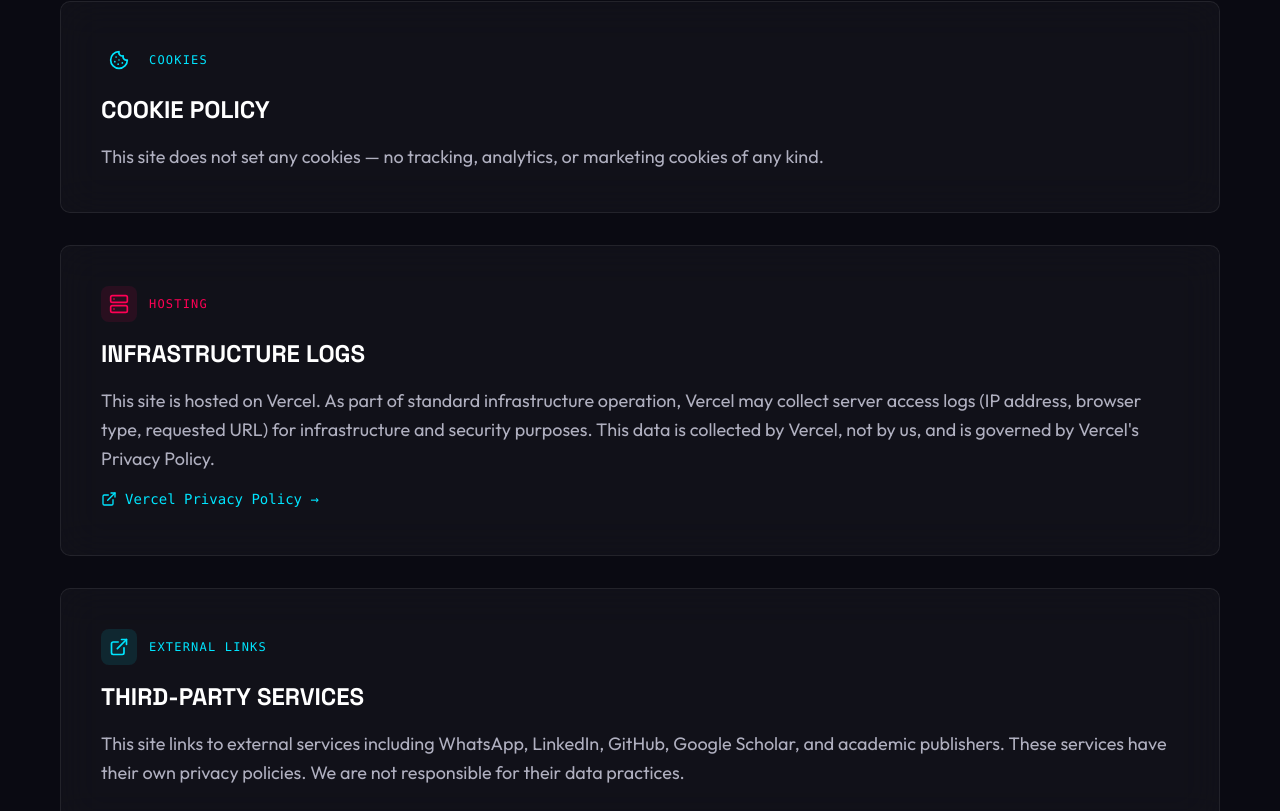
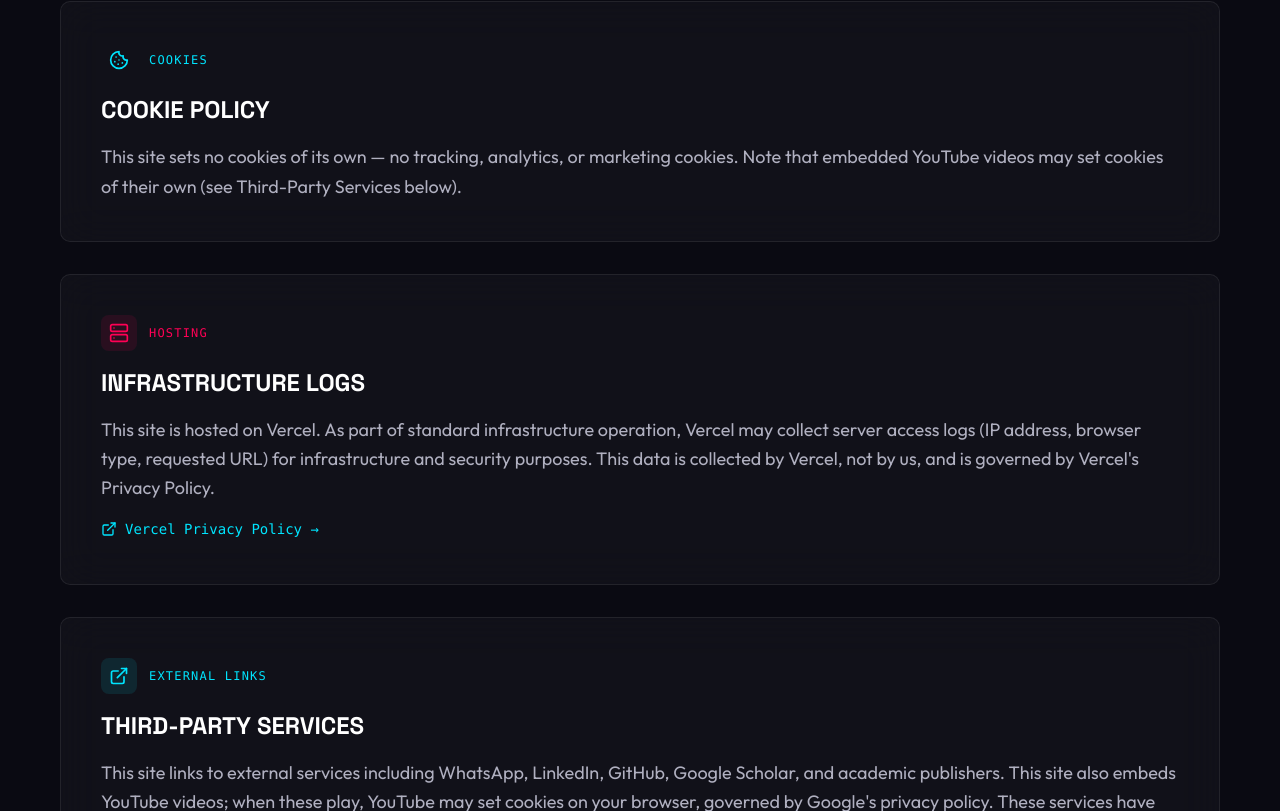
Before and after one commit to g-bd/golanbendor-portfolio, a Next.js app: page /en/privacy in a window 1280 px wide. Shown: the part 1069-1880 px from the top of the page. Built offline with nearby package versions, Linux system fonts and the light colour scheme.

Commit message:
Update privacy/accessibility statements for YouTube embeds and poster image
Note that embedded YouTube videos may set third-party cookies, and that
the ISTRC 2026 poster image lacks a text transcript.

```diff
--- a/src/data/translations.ts
+++ b/src/data/translations.ts
@@ -184,10 +184,11 @@ export const translations = {
             ],
             exceptions_label: "KNOWN LIMITATIONS",
             exceptions_title: "Partial Compliance — Noted Exceptions",
-            exceptions_text: "The following elements are decorative and convey no information. They are noted here for full transparency:",
+            exceptions_text: "The following elements have partial accessibility limitations. They are noted here for full transparency:",
             exceptions_items: [
                 "Decorative background videos (conference footage, simulation clips) do not include captions",
                 "Some animated text transitions (hero section) do not have screen-reader equivalents — the static text is always present in the DOM",
+                "The ISTRC 2026 conference poster is presented as an image; its full text content is not separately available as an accessible text transcript",
             ],
             coordinator_label: "ACCESSIBILITY COORDINATOR",
             coordinator_title: "Contact for Accessibility",
@@ -210,7 +211,7 @@ export const translations = {
             data_text: "None. This is a static portfolio website. Visiting this site does not result in any personal data being collected or stored by us.",
             cookies_label: "COOKIES",
             cookies_title: "Cookie Policy",
-            cookies_text: "This site does not set any cookies — no tracking, analytics, or marketing cookies of any kind.",
+            cookies_text: "This site sets no cookies of its own — no tracking, analytics, or marketing cookies. Note that embedded YouTube videos may set cookies of their own (see Third-Party Services below).",
             hosting_label: "HOSTING",
             hosting_title: "Infrastructure Logs",
             hosting_text: "This site is hosted on Vercel. As part of standard infrastructure operation, Vercel may collect server access logs (IP address, browser type, requested URL) for infrastructure and security purposes. This data is collected by Vercel, not by us, and is governed by Vercel's Privacy Policy.",
@@ -218,7 +219,7 @@ export const translations = {
             hosting_link_url: "https://vercel.com/legal/privacy-policy",
             links_label: "EXTERNAL LINKS",
             links_title: "Third-Party Services",
-            links_text: "This site links to external services including WhatsApp, LinkedIn, GitHub, Google Scholar, and academic publishers. These services have their own privacy policies. We are not responsible for their data practices.",
+            links_text: "This site links to external services including WhatsApp, LinkedIn, GitHub, Google Scholar, and academic publishers. This site also embeds YouTube videos; when these play, YouTube may set cookies on your browser, governed by Google's privacy policy. These services have their own privacy policies. We are not responsible for their data practices.",
             contact_label: "QUESTIONS",
             contact_title: "Contact",
             contact_text: "For any privacy-related questions:",
@@ -856,10 +857,11 @@ export const translations = {
             ],
             exceptions_label: "מגבלות ידועות",
             exceptions_title: "תאימות חלקית — חריגים מתועדים",
-            exceptions_text: "האלמנטים הבאים הינם דקורטיביים ואינם מעבירים מידע. הם מפורטים כאן לשם שקיפות מלאה:",
+            exceptions_text: "לאלמנטים הבאים מגבלות נגישות חלקיות. הם מפורטים כאן לשם שקיפות מלאה:",
             exceptions_items: [
                 "סרטוני רקע דקורטיביים (צילומי כנסים, קטעי סימולציה) אינם כוללים כתוביות",
                 "חלק מאנימציות הטקסט בסעיף הגיבור אינן כוללות מקבילה לקוראי מסך — הטקסט הסטטי קיים תמיד ב-DOM",
+                "פוסטר הכנס ISTRC 2026 מוצג כתמונה; תוכנו המלא אינו זמין בנפרד כתמליל טקסט נגיש",
             ],
             coordinator_label: "רכז נגישות",
             coordinator_title: "יצירת קשר בנושאי נגישות",
@@ -882,7 +884,7 @@ export const translations = {
             data_text: "אין. זהו אתר פורטפוליו סטטי. ביקור באתר זה אינו מביא לאיסוף או אחסון של מידע אישי כלשהו על ידינו.",
             cookies_label: "עוגיות",
             cookies_title: "מדיניות עוגיות",
-            cookies_text: "אתר זה אינו מציב עוגיות כלשהן — לא עוגיות מעקב, לא אנליטיקה, ולא שיווק.",
+            cookies_text: "אתר זה אינו מציב עוגיות משלו — לא עוגיות מעקב, לא אנליטיקה, ולא שיווק. שימו לב שסרטוני YouTube המוטמעים באתר עשויים להציב עוגיות משלהם (ראו שירותי צד שלישי בהמשך).",
             hosting_label: "אחסון",
             hosting_title: "יומני תשתית",
             hosting_text: "אתר זה מתארח בשרותי Vercel. כחלק מהפעלה תקינה של התשתית, Vercel עשויה לאסוף יומני גישה סטנדרטיים (כתובת IP, סוג דפדפן, כתובת URL שנבקשה) לצרכי תשתית ואבטחה. מידע זה נאסף על ידי Vercel ולא על ידינו, ומוסדר במדיניות הפרטיות של Vercel.",
@@ -890,7 +892,7 @@ export const translations = {
             hosting_link_url: "https://vercel.com/legal/privacy-policy",
             links_label: "קישורים חיצוניים",
             links_title: "שירותי צד שלישי",
-            links_text: "אתר זה מכיל קישורים לשירותים חיצוניים כגון WhatsApp, LinkedIn, GitHub, Google Scholar ומפרסמים אקדמיים. לשירותים אלה מדיניות פרטיות משלהם. איננו אחראים לנהלי הנתונים שלהם.",
+            links_text: "אתר זה מכיל קישורים לשירותים חיצוניים כגון WhatsApp, LinkedIn, GitHub, Google Scholar ומפרסמים אקדמיים. האתר גם מטמיע סרטוני YouTube; בעת הפעלתם, YouTube עשויה להציב עוגיות בדפדפן שלך, הכפופות למדיניות הפרטיות של Google. לשירותים אלה מדיניות פרטיות משלהם. איננו אחראים לנהלי הנתונים שלהם.",
             contact_label: "שאלות",
             contact_title: "יצירת קשר",
             contact_text: "לכל שאלה הנוגעת לפרטיות:",
```
